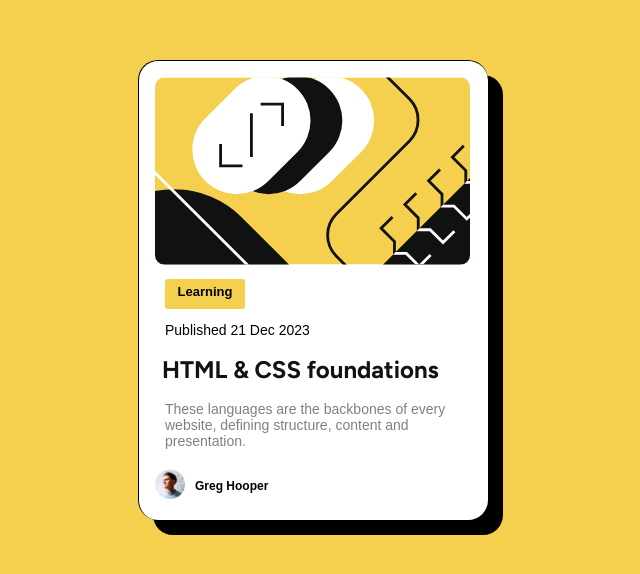
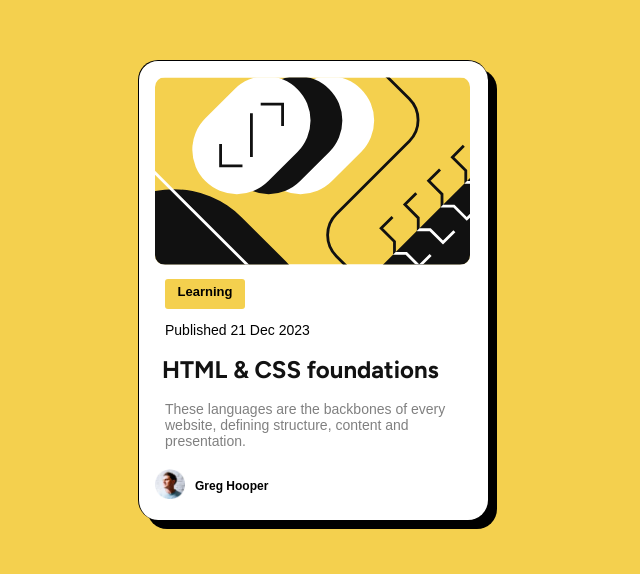
Before and after one commit to JPedro003/Blog, a plain HTML site: page index.html in a window 1280 px wide. Shown: the part 110-684 px from the top of the page, without its empty margins (327-967 px from the left). Drawn offline with Linux system fonts and the light colour scheme.

Commit message:
Update style.css
change box-shadow.

```diff
--- a/style.css
+++ b/style.css
@@ -30,7 +30,7 @@ body {
     padding: 16px;
     border-top: 1px solid black;
     border-left: 1px solid black;
-    box-shadow: 15px 15px black;
+    box-shadow: 9px 9px black;
 }
 
 .blog-img img {
```
